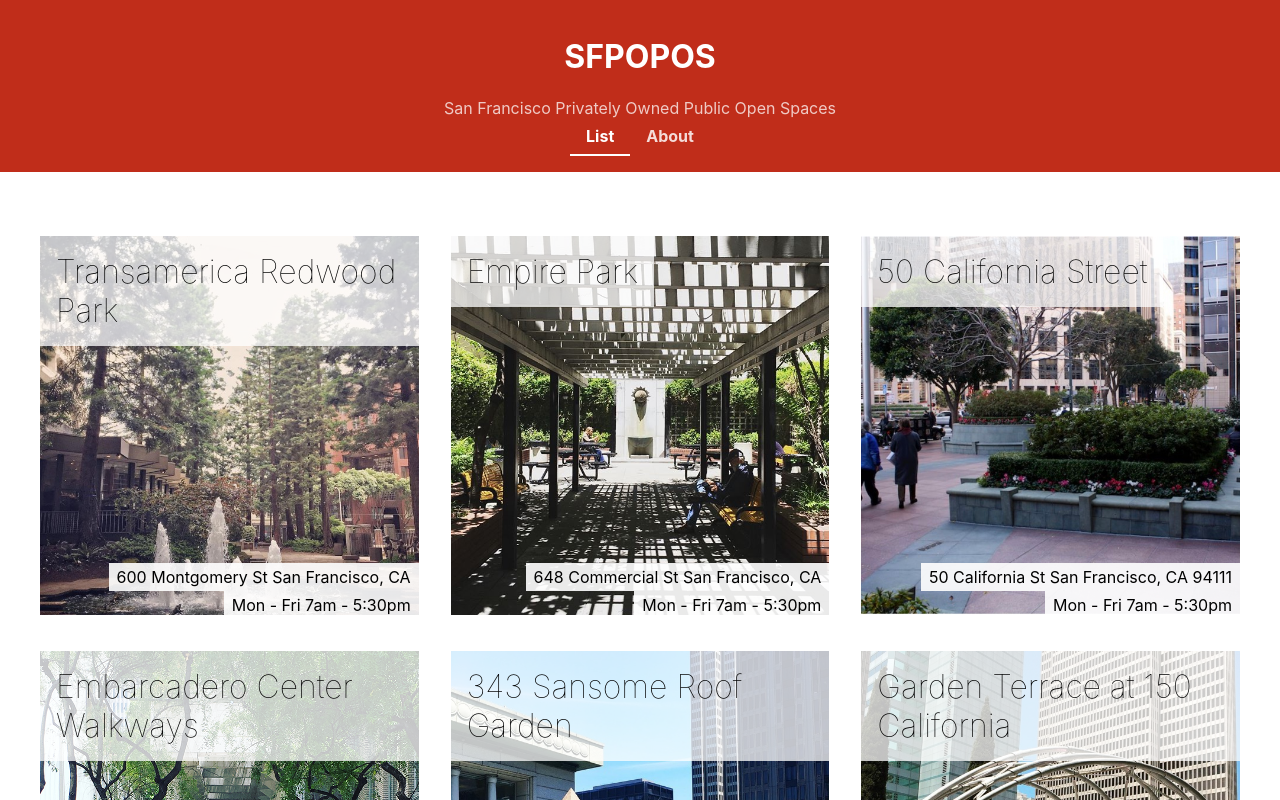
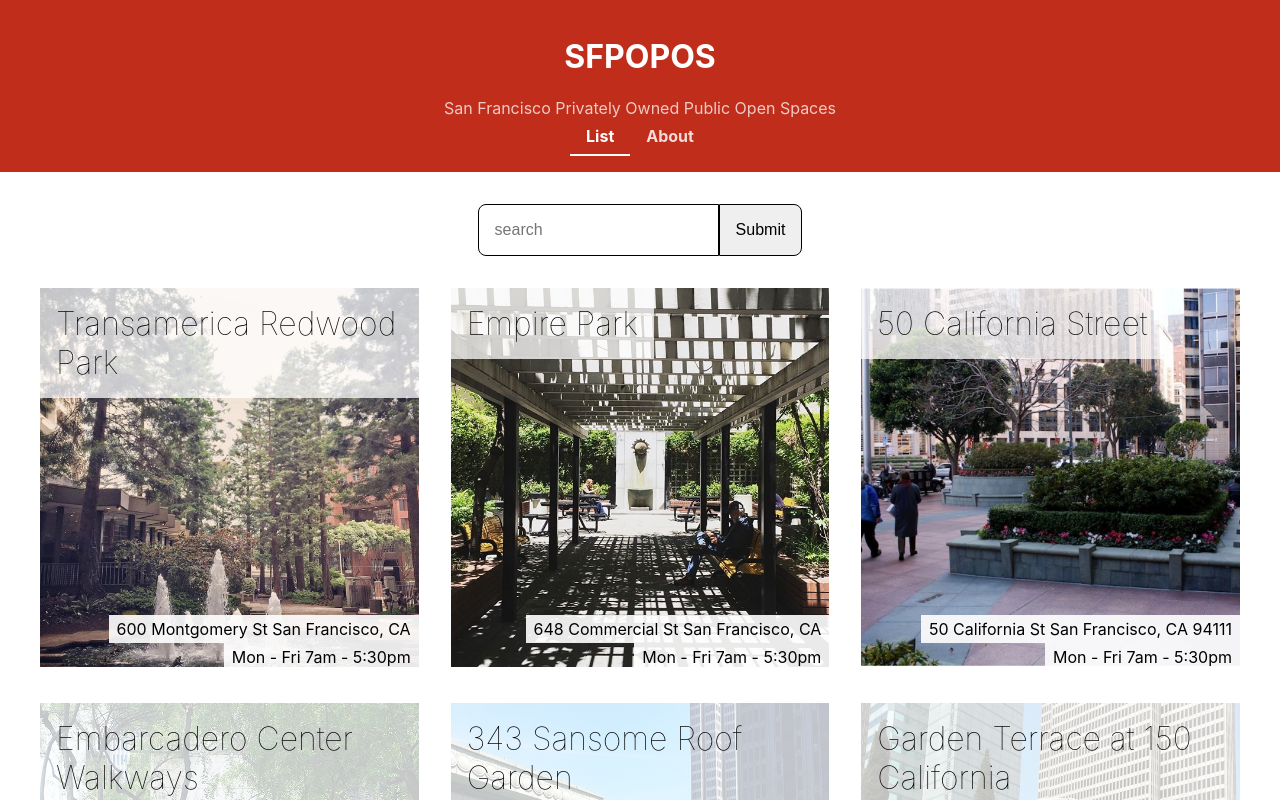
Before and after one commit to Andrew32A/ACS-1320-React-Fundamentals-Tutorial, a React (Create React App) app: page / in a window 1280 px wide. Shown: the top 800 px of the page. Built offline with nearby package versions, Linux system fonts and the light colour scheme.

Commit message:
added search bar and added custom styling

```diff
--- a/src/components/POPOSList/POPOSList.css
+++ b/src/components/POPOSList/POPOSList.css
@@ -19,3 +19,26 @@
 		grid-template-columns: 1fr;
 	}
 }
+
+.formWrapper {
+	display: flex;
+	justify-content: center;
+}
+
+.formWrapper form input, .formWrapper form button {
+	padding: 1em;
+	margin: 0;
+	border: 1px solid;
+	font-size: 1rem;
+}
+
+.formWrapper form input {
+	flex: 1;
+	border-top-left-radius: 0.5em;
+	border-bottom-left-radius: 0.5em;
+}
+
+.formWrapper form button {
+	border-top-right-radius: 0.5em;
+	border-bottom-right-radius: 0.5em;
+}
--- a/src/components/POPOSList/POPOSList.js
+++ b/src/components/POPOSList/POPOSList.js
@@ -1,14 +1,17 @@
 import POPOSSpace from "../POPOSSpace/POPOSSpace"
 import data from '../../sfpopos-data.json';
 import './POPOSList.css';
+import { useState } from 'react'
 
 function POPOSList() {
-
-    const spaces = data.map(({ title, address, images, hours }, i) => {
+    const [query, setQuery] = useState('')
+    const spaces = data
+      .filter(obj => obj.title.toLowerCase().includes(query.toLowerCase()) || obj.address.toLowerCase().includes(query.toLowerCase()))
+      .map(({ id, title, address, images, hours }) => {
         return (
           <POPOSSpace
-        id={i}
-        key={title}
+            id={id}
+            key={`${title}-${id}`}
             name={title}
             address={address}
             image={images[0]}
@@ -18,8 +21,20 @@ function POPOSList() {
       })
 
     return (
+        <div>
+            <div className="formWrapper">
+                <form>
+                    <input
+                    value={query}
+                    placeholder="search"
+                    onChange={(e) => setQuery(e.target.value)}
+                    />
+                    <button type="submit">Submit</button>
+                </form>
+            </div>
             <div className="POPOSList">
-        { spaces }
+                {spaces}
+            </div>
         </div>
     )
 }
```
Lines whose indentation alone changed are shown as unchanged.
